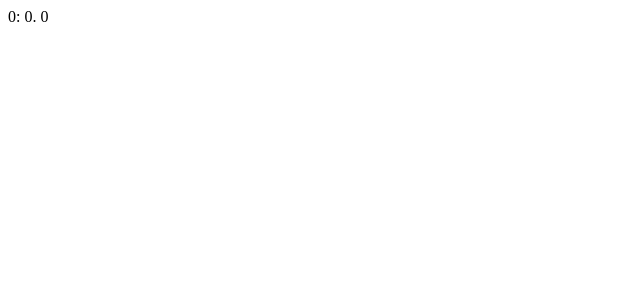
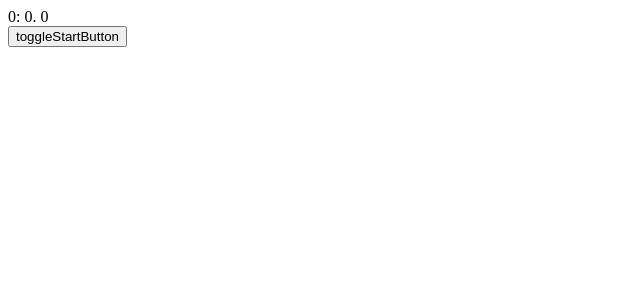
Before and after one commit to marco0212/stopwatch, a React (Create React App) app: page / in a window 1280 px wide. Shown: the top 300 px of the page, without its empty margins (0-640 px from the left). Built offline with nearby package versions, Linux system fonts and the light colour scheme.

Commit message:
Fix App component return value

```diff
--- a/src/App.js
+++ b/src/App.js
@@ -1,5 +1,6 @@
 import React, { Component } from "react";
 import TimeMonitor from "./component/timeMonitor/timeMonitor";
+import ControlArea from "./component/ControlArea/ControlArea";
 
 export default class App extends Component {
   constructor(props) {
@@ -24,6 +25,11 @@ export default class App extends Component {
     this.setState({ milisec: this.state.milisec + 1 });
   }
   render() {
-    return <TimeMonitor time={this.state.milisec} />;
+    return (
+      <div className="App">
+        <TimeMonitor time={this.state.milisec} />
+        <ControlArea toggleStart={this.toggleStart.bind(this)} />
+      </div>
+    );
   }
 }
```
